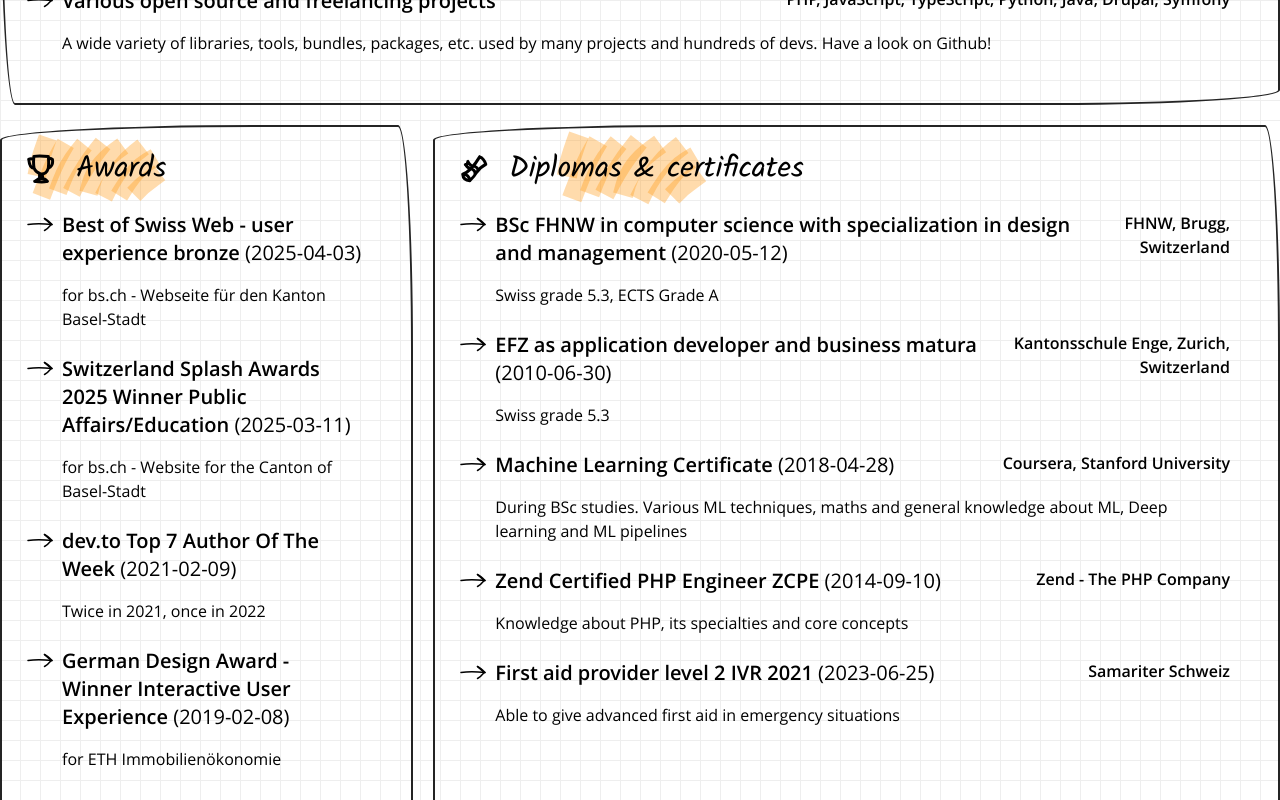
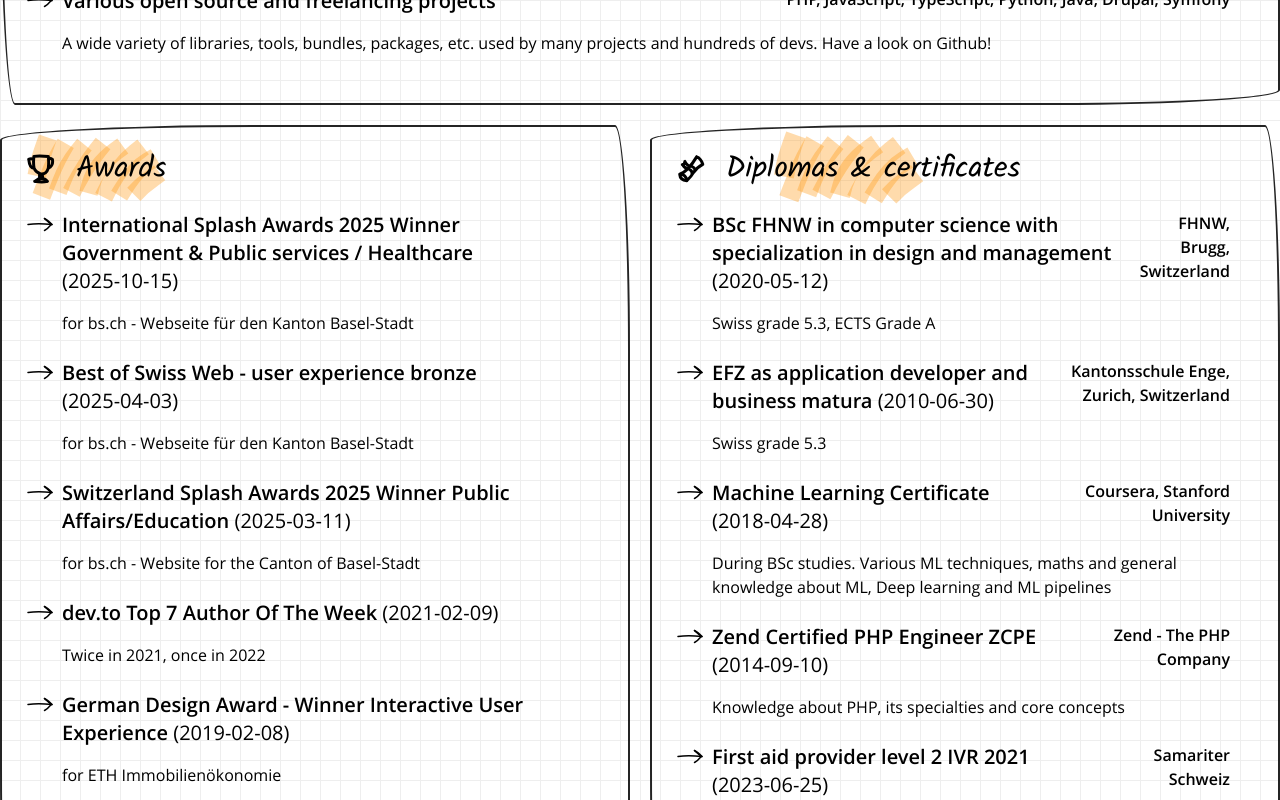
Before and after one commit to thormeier/thormeier.github.io, a Nuxt app: page /resume in a window 1280 px wide. Shown: the part 2100-2900 px from the top of the page. Built offline with nearby package versions, Linux system fonts and the light colour scheme.

Commit message:
Add one more award and fix German print height. Also reorganize resume grid a little.

```diff
--- a/data/useResume.ts
+++ b/data/useResume.ts
@@ -204,39 +204,45 @@ export function useResume(t: (s: string) => string) {
         points: [
           {
             title: t('resume.content.boxes.awards.points[0].title'),
-            dateStart: '2025-04-03',
+            dateStart: '2025-10-15',
             dateEnd: null,
             what: t('resume.content.boxes.awards.points[0].what'),
           },
           {
             title: t('resume.content.boxes.awards.points[1].title'),
-            dateStart: '2025-03-11',
+            dateStart: '2025-04-03',
             dateEnd: null,
             what: t('resume.content.boxes.awards.points[1].what'),
           },
           {
             title: t('resume.content.boxes.awards.points[2].title'),
-            dateStart: '2021-02-09',
+            dateStart: '2025-03-11',
             dateEnd: null,
             what: t('resume.content.boxes.awards.points[2].what'),
           },
           {
             title: t('resume.content.boxes.awards.points[3].title'),
-            dateStart: '2019-02-08',
+            dateStart: '2021-02-09',
             dateEnd: null,
             what: t('resume.content.boxes.awards.points[3].what'),
           },
           {
             title: t('resume.content.boxes.awards.points[4].title'),
-            dateStart: '2018-04-12',
+            dateStart: '2019-02-08',
             dateEnd: null,
             what: t('resume.content.boxes.awards.points[4].what'),
           },
           {
             title: t('resume.content.boxes.awards.points[5].title'),
+            dateStart: '2018-04-12',
+            dateEnd: null,
+            what: t('resume.content.boxes.awards.points[5].what'),
+          },
+          {
+            title: t('resume.content.boxes.awards.points[6].title'),
             dateStart: '2010-06-30',
             dateEnd: null,
-            what: t('resume.content.boxes.awards.points[5].what'),
+            what: t('resume.content.boxes.awards.points[6].what'),
           },
         ],
       },
--- a/i18n/locales/de.json
+++ b/i18n/locales/de.json
@@ -72,7 +72,7 @@
           "title": "Migros Produktekatalog & Migipedia",
           "techStack": "Symfony, Bootstrap, Twig, JavaScript",
           "role": "Fullstack Developer, DevOps",
-          "what": "Vereinfachung der Art und Weise, wie einer der grössten Einzelhändler seine Produkte präsentiert, zusätzlicher Fokus auf Leistung und Kompatibilität"
+          "what": "Vereinfachung der Produktpräsentation einer der grössten schweizer Einzelhändler, zusätzlicher Fokus auf Leistung und Kompatibilität"
         },
         "oss": {
           "title": "Verschiedenste Open Source und Freelancing-Projekte",
@@ -177,6 +177,10 @@
         "awards": {
           "label": "Preise",
           "points": [
+            {
+              "title": "International Splash Awards 2025 Winner Government & Public services / Healthcare",
+              "what": "für bs.ch - Webseite für den Kanton Basel-Stadt"
+            },
             {
               "title": "Best of Swiss Web - user experience bronze",
               "what": "für bs.ch - Webseite für den Kanton Basel-Stadt"
--- a/i18n/locales/en.json
+++ b/i18n/locales/en.json
@@ -178,6 +178,10 @@
           "label": "Awards",
           "points": [
             {
+              "title": "International Splash Awards 2025 Winner Government & Public services / Healthcare",
+              "what": "for bs.ch - Webseite für den Kanton Basel-Stadt"
+            },
+            {
               "title": "Best of Swiss Web - user experience bronze",
               "what": "for bs.ch - Webseite für den Kanton Basel-Stadt"
             },
```
Also changed, not shown: assets/css/tailwind.css.
